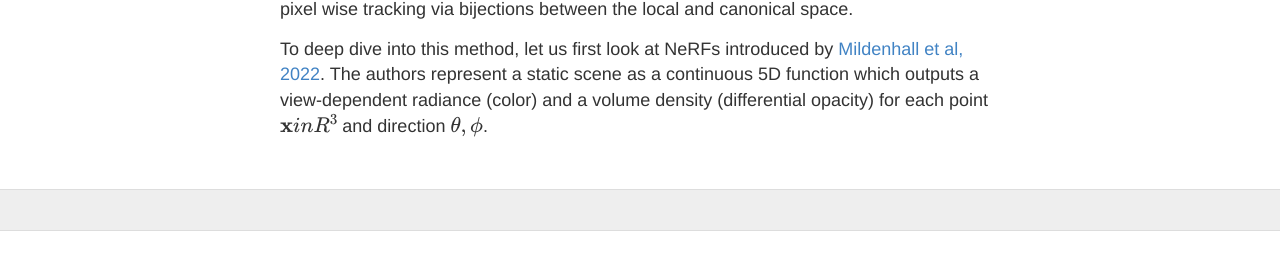
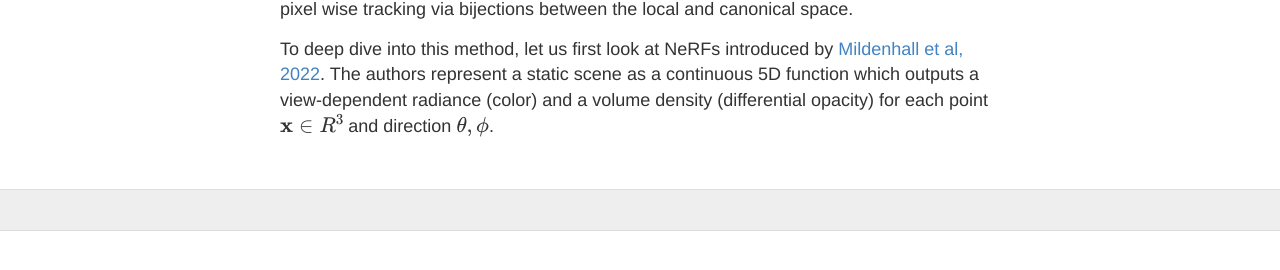
Before and after one commit to lmanan/lmanan.github.io, a Jekyll site: the page built from _posts/2021-04-22-Tracking-Everything-Everywhere-All-at-Once.md, in a window 1280 px wide. Shown: the part 356-626 px from the top of the page. Built offline with Jekyll 4.4.1, drawn with Linux system fonts in a browser that asks for light colours; formulas are drawn with MathJax 3; a script that is not in the unit is left out.

Commit message:
Correct in latex operator

```diff
--- a/_posts/2021-04-22-Tracking-Everything-Everywhere-All-at-Once.md
+++ b/_posts/2021-04-22-Tracking-Everything-Everywhere-All-at-Once.md
@@ -10,4 +10,4 @@ comments: true
 
 [Wang et al, 2023](https://arxiv.org/pdf/2306.05422.pdf) present a new method for estimating dense and long range motion from a video sequence. They argue that previous approaches operate through limited temporal windows and struggled in scenarios of occlusion and to maintain global consistency of estimated motion trajectories. They propose a method called Omnimotion that first represents a video through a quasi 3D canonical volume. In this volume, one can perform pixel wise tracking via bijections between the local and canonical space.
 
-To deep dive into this method, let us first look at NeRFs introduced by [Mildenhall et al, 2022](https://www.ecva.net/papers/eccv_2020/papers_ECCV/papers/123460392.pdf). The authors represent a static scene as a continuous 5D function which outputs a view-dependent radiance (color) and a volume density (differential opacity) for each point $\textbf{x} in R^{3}$ and direction $\theta, \phi$.
+To deep dive into this method, let us first look at NeRFs introduced by [Mildenhall et al, 2022](https://www.ecva.net/papers/eccv_2020/papers_ECCV/papers/123460392.pdf). The authors represent a static scene as a continuous 5D function which outputs a view-dependent radiance (color) and a volume density (differential opacity) for each point $\textbf{x} \in R^{3}$ and direction $\theta, \phi$.
```
